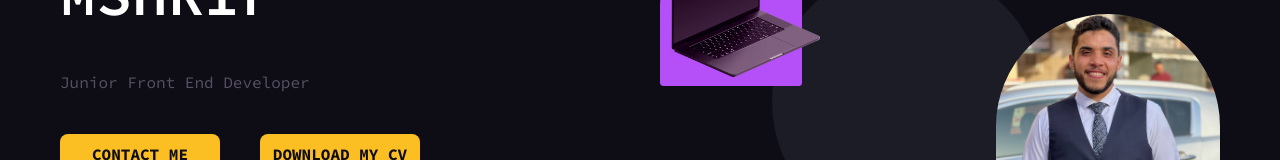
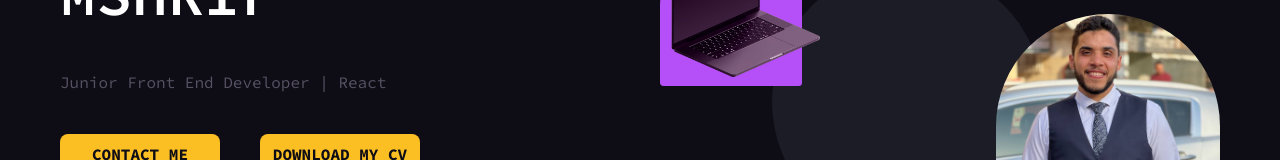
Before and after one commit to shawky-13/My_Portfolio, a React (Vite) app: page / in a window 1280 px wide. Shown: the part 254-414 px from the top of the page. Built offline with nearby package versions, Linux system fonts and the light colour scheme.

Commit message:
Update portfolio headline

```diff
--- a/src/components/Home.jsx
+++ b/src/components/Home.jsx
@@ -13,7 +13,7 @@ const Home = () => {
               hi, i'm shawky mshrif
             </h1>
             <p className=" capitalize body-2 text-n-4/70 mb-5 md:mb-10">
-              junior front end developer
+              junior front end developer | react
             </p>
             <div className="flex justify-between flex-col items-start  md:flex-row">
               <a
```
